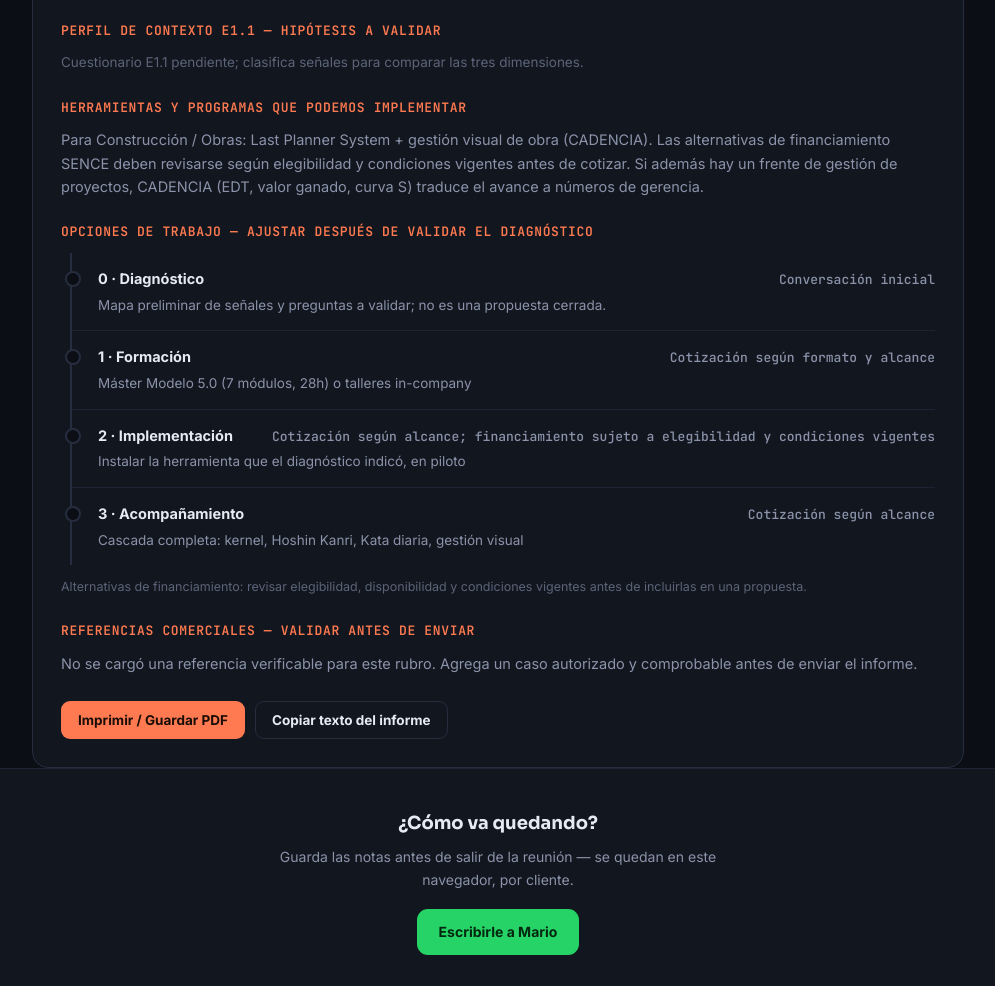
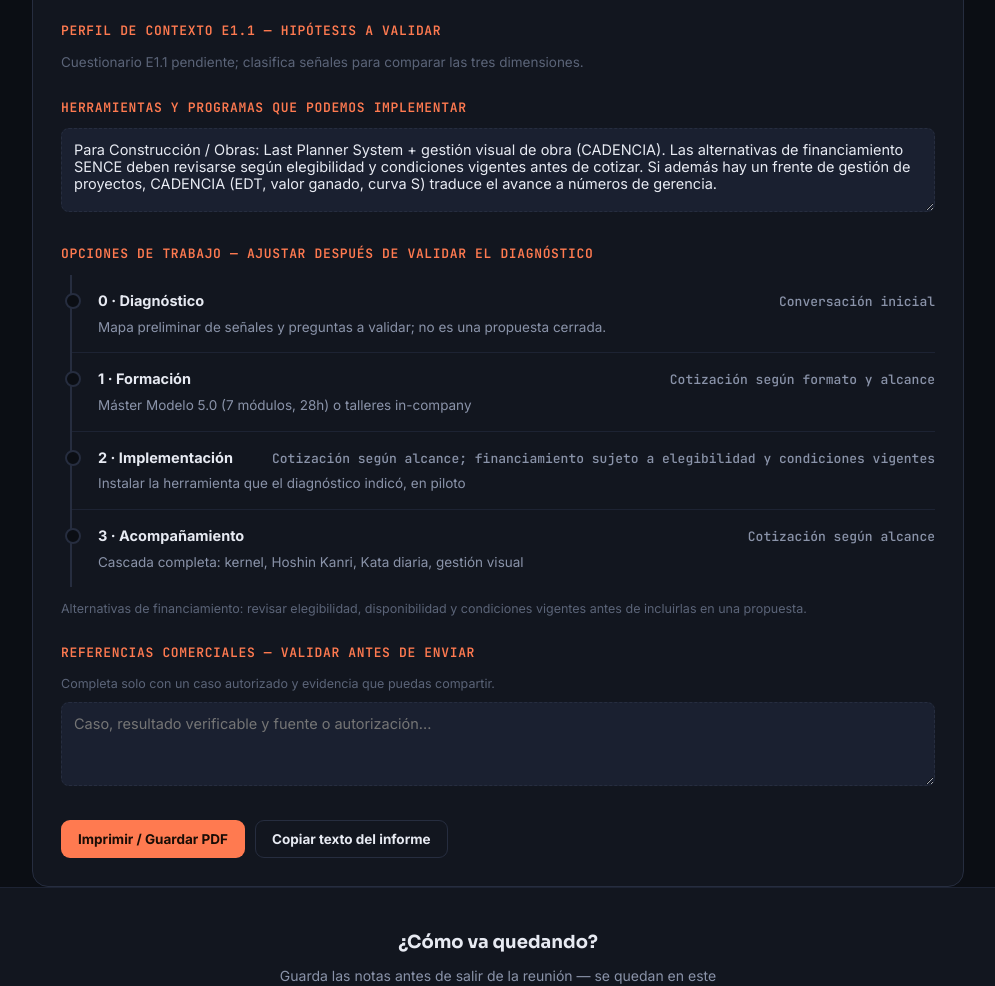
Before and after one commit to acharlin-bot/diagnostico-lean-cps, a plain HTML site: page index.html in a window 1280 px wide. Shown: the part 6721-7707 px from the top of the page, without its empty margins (142-1137 px from the left). Drawn offline with Linux system fonts and the light colour scheme.

Commit message:
Permite revisar y copiar la propuesta comercial

```diff
--- a/index.html
+++ b/index.html
@@ -129,6 +129,7 @@
     #informe{display:block!important}
     body{background:#fff;color:#111}
     .informe-caja{border:none;padding:0;background:#fff}
+    .informe-caja textarea.resumen{background:#fff;color:#111;border:0;overflow:visible;resize:none}
   }
 </style>
 </head>
@@ -228,14 +229,15 @@
     <div id="inf-e1"></div>
 
     <h3>Herramientas y programas que podemos implementar</h3>
-    <p id="inf-herramientas" style="font-size:14.5px;line-height:1.6;color:var(--gris)"></p>
+    <textarea class="resumen" id="inf-herramientas" aria-label="Herramientas y programas" placeholder="Ajusta las herramientas y el alcance a la evidencia y al objetivo acordado."></textarea>
 
     <h3>Opciones de trabajo — ajustar después de validar el diagnóstico</h3>
     <div class="escalera" id="escalera"></div>
     <p style="font-size:12.5px;color:var(--gris-op);margin-top:12px">Alternativas de financiamiento: revisar elegibilidad, disponibilidad y condiciones vigentes antes de incluirlas en una propuesta.</p>
 
     <h3>Referencias comerciales — validar antes de enviar</h3>
-    <p id="inf-prueba" style="font-size:14.5px;line-height:1.6;color:var(--gris)"></p>
+    <p style="font-size:12.5px;color:var(--gris-op);margin-bottom:8px">Completa solo con un caso autorizado y evidencia que puedas compartir.</p>
+    <textarea class="resumen" id="inf-prueba" aria-label="Referencias comerciales" placeholder="Caso, resultado verificable y fuente o autorización..."></textarea>
 
     <div style="margin-top:26px;display:flex;gap:10px;flex-wrap:wrap">
       <button class="btn btn-acento" onclick="window.print()">Imprimir / Guardar PDF</button>
@@ -524,6 +526,17 @@ const ESCALERA = [
   { id:'n3', nivel:'3 · Acompañamiento', desc:'Cascada completa: kernel, Hoshin Kanri, Kata diaria, gestión visual', precio:'Cotización según alcance' },
 ];
 
+function ajustarCamposInforme(){
+  document.querySelectorAll('.informe-caja textarea.resumen').forEach(campo => {
+    campo.style.height = 'auto';
+    campo.style.height = Math.max(84, campo.scrollHeight) + 'px';
+  });
+}
+
+document.querySelectorAll('.informe-caja textarea.resumen').forEach(campo => {
+  campo.addEventListener('input', ajustarCamposInforme);
+});
+
 function generarInforme(){
   const cliente = document.getElementById('cliente').value.trim() || 'el cliente';
   const v = VERTICALES[document.getElementById('vertical').value];
@@ -569,11 +582,10 @@ function generarInforme(){
     ? `<p style="color:var(--gris);font-size:13px;margin-bottom:10px">${totalE1}/10 señales clasificadas. El perfil conserva diferencias entre dimensiones y no fuerza un único cuadrante. Reevalúa si cambian las condiciones o la evidencia.</p>${porDimension}<p style="color:var(--gris-op);font-size:12px;margin-top:8px">Lectura de trabajo: “heurístico” se usa como respuesta de aprendizaje ante señales complejas; la equivalencia es una interpretación para validar, no una categoría original de Cynefin. Referencia conceptual: <a href="https://cynefin.io/wiki/Cynefin_Domains">Cynefin Domains</a>.</p>`
     : `<p style="color:var(--gris-op);font-size:13.5px">Cuestionario E1.1 pendiente; clasifica señales para comparar las tres dimensiones.</p>`;
 
-  document.getElementById('inf-herramientas').textContent =
+  document.getElementById('inf-herramientas').value =
     `Para ${v.nombre}: ${v.herramienta}. Las alternativas de financiamiento SENCE deben revisarse según elegibilidad y condiciones vigentes antes de cotizar. ` +
     `Si además hay un frente de gestión de proyectos, CADENCIA (EDT, valor ganado, curva S) traduce el avance a números de gerencia.`;
 
-  document.getElementById('inf-prueba').textContent = 'No se cargó una referencia verificable para este rubro. Agrega un caso autorizado y comprobable antes de enviar el informe.';
 
   document.getElementById('escalera').innerHTML = ESCALERA.map(n => `
     <div class="nivel">
@@ -581,6 +593,7 @@ function generarInforme(){
       <div class="desc">${n.desc}</div>
     </div>`).join('');
 
+  ajustarCamposInforme();
   document.getElementById('informe').classList.add('visible');
   document.getElementById('informe').scrollIntoView({behavior:'smooth'});
 }
@@ -589,7 +602,9 @@ document.getElementById('btn-guardar').addEventListener('click', guardar);
 document.getElementById('btn-cargar').addEventListener('click', cargar);
 document.getElementById('btn-informe').addEventListener('click', () => { if(!modoEjemplo) guardar(); generarInforme(); });
 document.getElementById('btn-copiar').addEventListener('click', () => {
-  const caja = document.querySelector('.informe-caja').innerText;
+  const copia = document.querySelector('.informe-caja').cloneNode(true);
+  copia.querySelectorAll('textarea').forEach(campo => campo.replaceWith(document.createTextNode(campo.value)));
+  const caja = copia.innerText;
   navigator.clipboard.writeText(caja).then(()=>{
     const b = document.getElementById('btn-copiar');
     const orig = b.textContent; b.textContent = 'Copiado ✓';
```
